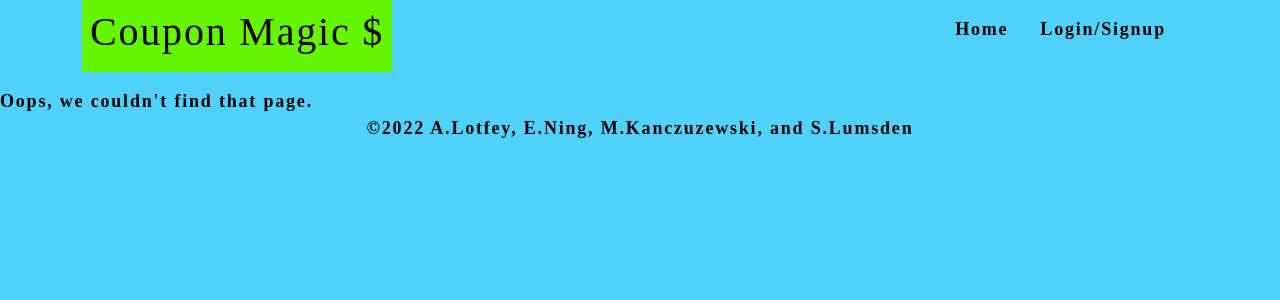
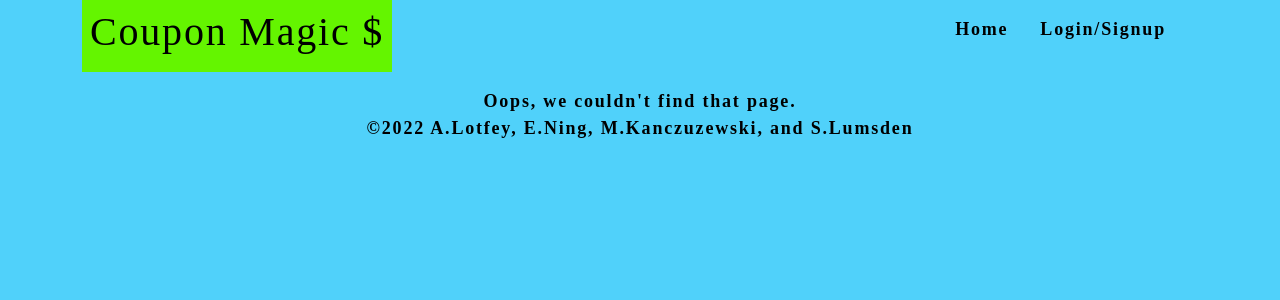
Before and after one commit to slumsd01/coupon-magic, a React (Create React App) app in the folder client/: page /coupondisplay in a window 1280 px wide. Shown: the top 300 px of the page. Built offline with nearby package versions, Linux system fonts and the light colour scheme.

Commit message:
fix nomatch

```diff
--- a/client/src/pages/NoMatch.js
+++ b/client/src/pages/NoMatch.js
@@ -2,7 +2,7 @@ import React from 'react';
 
 const NoMatch = () => {
   return (
-    <div>
+    <div className='d-flex justify-content-center'>
       Oops, we couldn't find that page.
     </div>
   );
```
